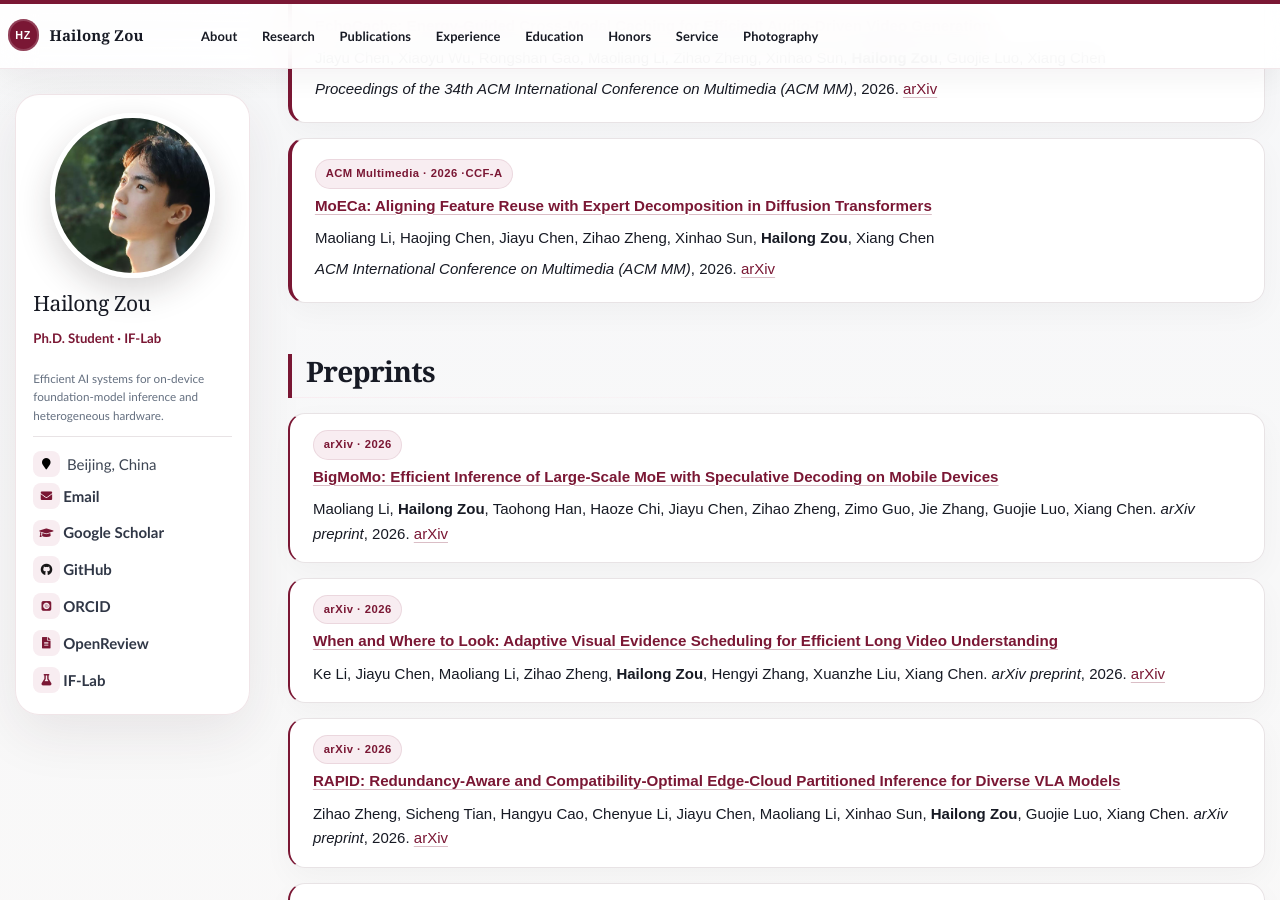
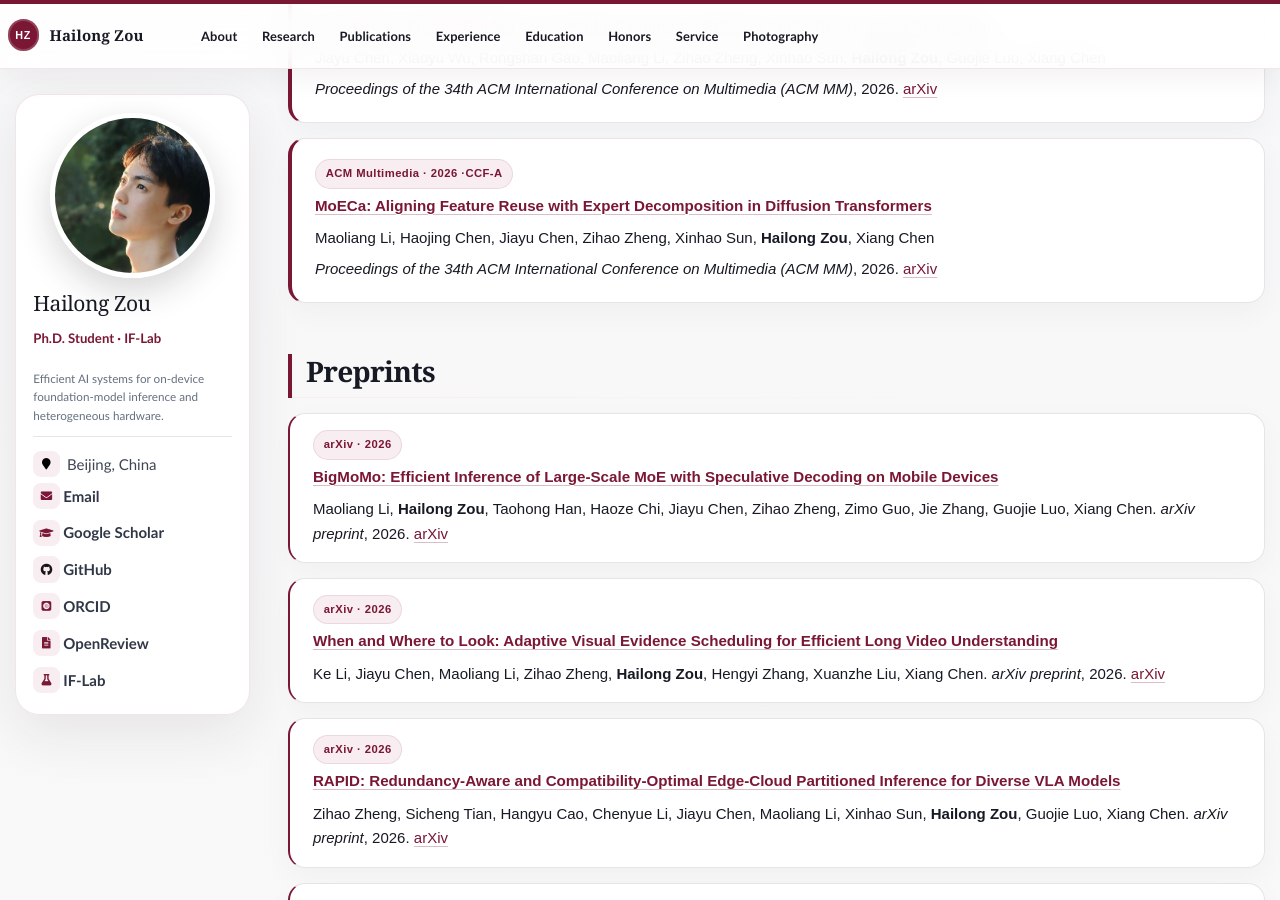
Before and after one commit to Hailong-Zou/Hailong-Zou.github.io, a Jekyll site: the page built from _pages/publications.md, in a window 1280 px wide and 900 px high, scrolled down 1390 px. Built offline with Jekyll 4.4.1, drawn with Linux system fonts in a browser that asks for light colours; some web fonts are replaced.

Commit message:
Polish homepage research header and conference citations

```diff
--- a/_data/publications.yml
+++ b/_data/publications.yml
@@ -81,7 +81,7 @@
   title: "MoECa: Aligning Feature Reuse with Expert Decomposition in Diffusion Transformers"
   url: "https://arxiv.org/abs/2606.15615"
   authors: ["Maoliang Li", "Haojing Chen", "Jiayu Chen", "Zihao Zheng", "Xinhao Sun", "Hailong Zou", "Xiang Chen"]
-  citation_html: "<em>ACM International Conference on Multimedia (ACM MM)</em>, 2026."
+  citation_html: "<em>Proceedings of the 34th ACM International Conference on Multimedia (ACM MM)</em>, 2026."
   links:
     - label: "arXiv"
       url: "https://arxiv.org/abs/2606.15615"
--- a/_includes/scripts.html
+++ b/_includes/scripts.html
@@ -38,7 +38,7 @@
         "profile.blurb": "面向端侧基础模型推理与异构硬件的高效人工智能系统。",
         "profile.location": "中国，北京",
         "profile.email": "邮箱",
-        "intro.kicker": "博士生 · 高效人工智能系统 · 端侧与边缘智能 · 软硬件协同优化",
+        "intro.kicker": "高效人工智能系统 · 端侧与边缘智能 · 软硬件协同优化",
         "intro.lead": "我现为北京大学计算机学院计算机科学与技术专业博士研究生，并在<a href=\"https://if-lab-pku.github.io/\">智能融合实验室（IF-Lab）</a>师从<a href=\"https://cs.pku.edu.cn/info/1210/2865.htm\">陈翔教授</a>。我的研究聚焦于高效人工智能系统，重点关注端侧基础模型推理，以及面向异构、资源受限平台的软硬件协同优化。",
         "intro.education": "我在中国科学院微电子研究所获得电路与系统专业工学硕士学位，在武汉大学获得电子信息工程专业工学学士学位。",
         "section.research": "研究方向",
```
Also changed, not shown: _pages/about.md (+1 -1 lines).
